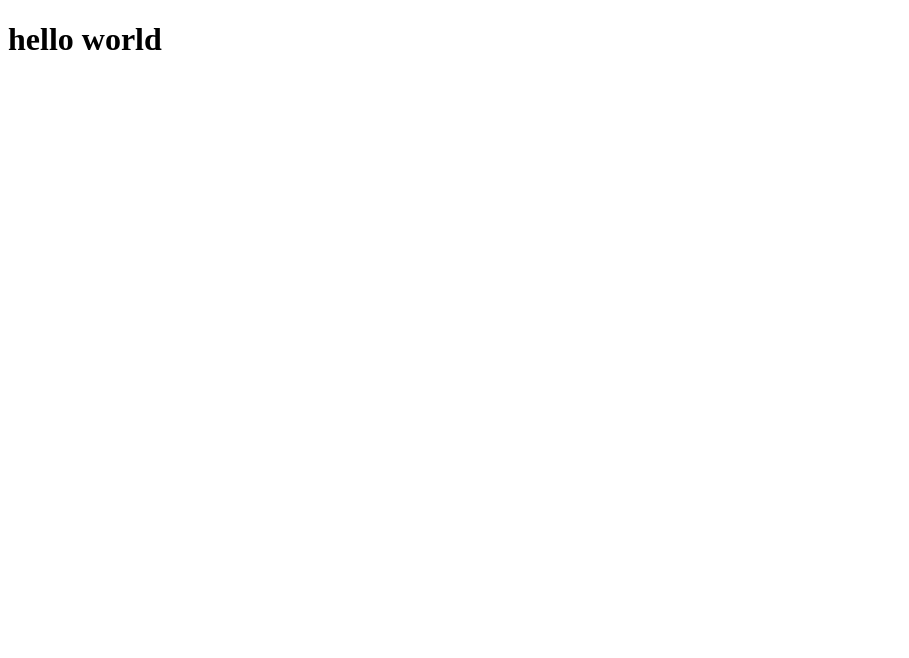
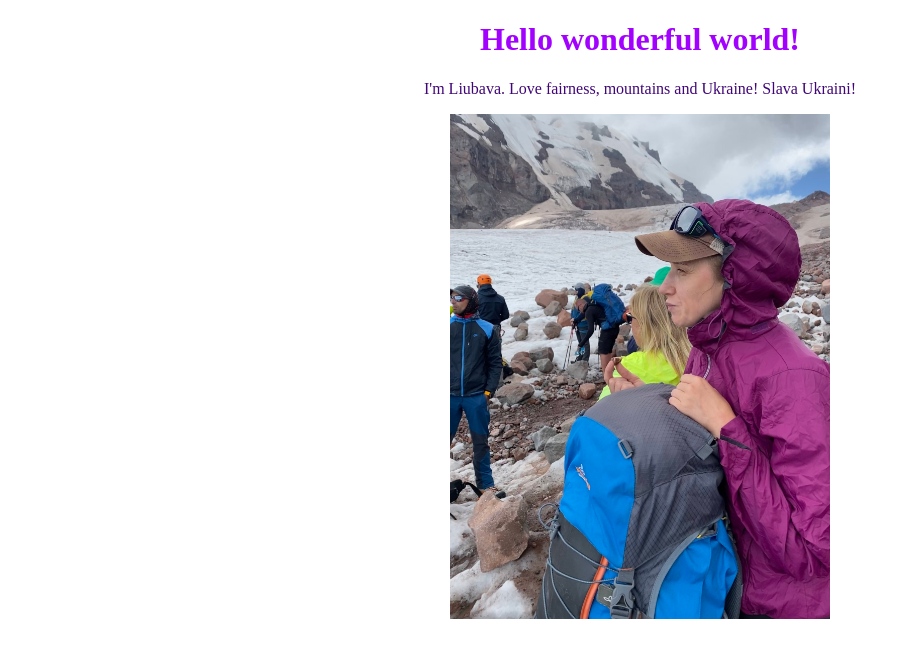
Before and after one commit to LiubavaZ/Lesson-1, a plain HTML site: page index.html in a window 1280 px wide. Shown: the whole page, without its empty margins (0-909 px from the left). Drawn offline with Linux system fonts and the light colour scheme.

Commit message:
format&img

```diff
--- a/index.html
+++ b/index.html
@@ -4,9 +4,12 @@
     <meta charset="UTF-8">
     <meta http-equiv="X-UA-Compatible" content="IE=edge">
     <meta name="viewport" content="width=, initial-scale=1.0">
+    <link rel="stylesheet" href="style.css">
     <title>Document</title>
 </head>
 <body>
-    <h1>hello world</h1>
+    <h1>Hello wonderful world!</h1>
+    <p>I'm Liubava. Love fairness, mountains and Ukraine! Slava Ukraini!</p>
+    <img src="photo.JPG" alt="" class="center-img">
 </body>
 </html>
--- /dev/null
+++ b/style.css
@@ -0,0 +1,17 @@
+h1 {
+color:rgb(162, 0, 255)
+}
+h1 {
+    text-align: center;
+}
+p {
+    text-align: center;
+    color: rgb(65, 7, 119);
+}
+img {
+    width: 30%;
+}
+.center-img {
+    display: block;
+    margin: 0 auto;
+  }
```
Also changed, not shown: photo.JPG (added).
